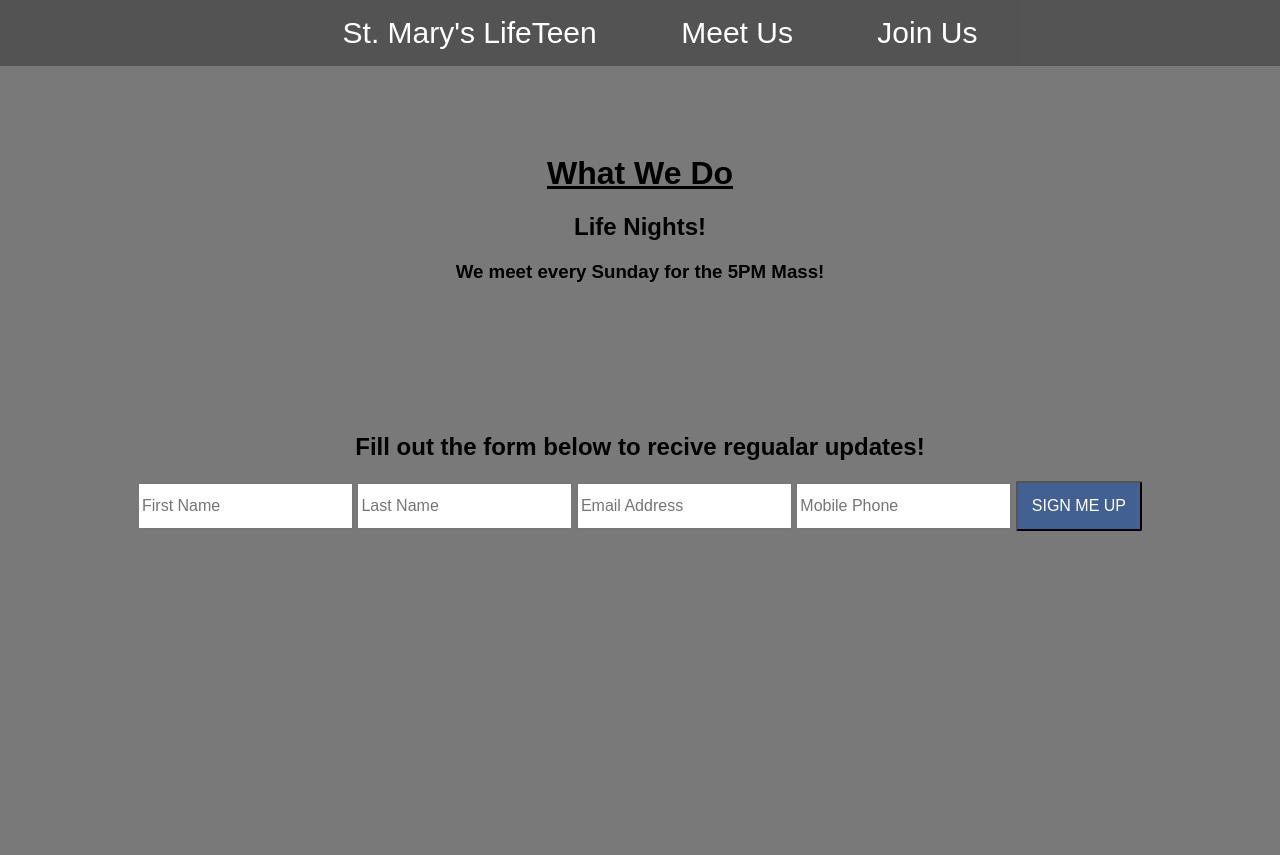
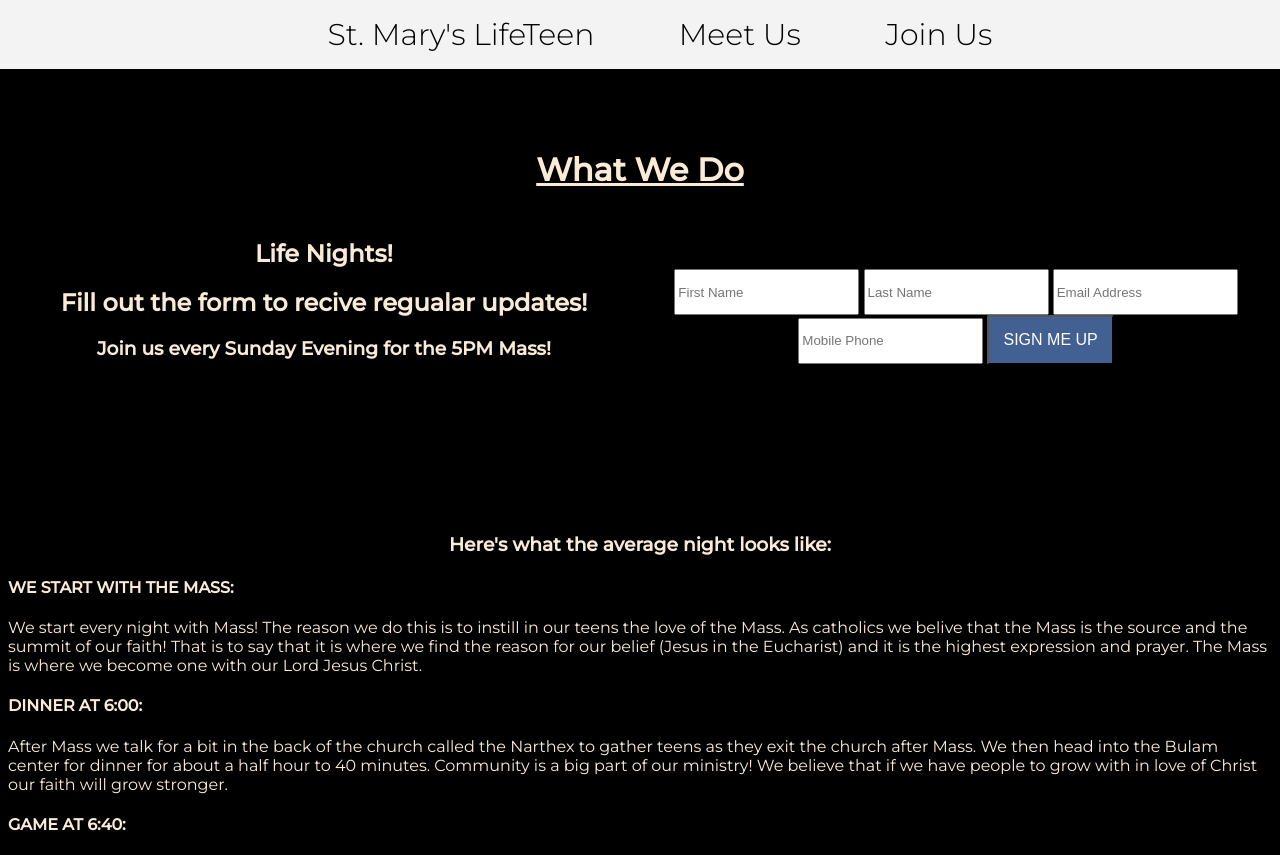
Before and after one commit to dukingham/LifeTeenWebsite, a plain HTML site: page joinUs.html in a window 1280 px wide. Before the commit the page ends 800 px from the top, so only its background shows below. Drawn offline with Linux system fonts and the light colour scheme.

Commit message:
background color change

```diff
--- a/index.css
+++ b/index.css
@@ -1,11 +1,13 @@
 body {
-    background-color: #797979;
+    background-color: #000000;
     font-family: 'Montserrat', sans-serif;
     text-align: center;
+    color: antiquewhite;
 }
 
 .nav {
-    background-color: #0000004f;
+    background-color: #f3f3f3;
+    color: #000000;
     box-sizing: border-box;
     display: block;
     text-align: center;
@@ -25,13 +27,13 @@ body {
     font-size: 30px;
     display: inline-block;
     font-weight: 300;
-    color: #fff;
+    color: #000;
     padding-left: 25px;
     padding-right: 25px;
 }
 
 .nav a {
-    color: #fff;
+    color: #000;
     margin: 15px;
     text-decoration: none;
 }
--- a/joinUs.css
+++ b/joinUs.css
@@ -1,14 +1,39 @@
+.join {
+    margin-top: 150px;
+    text-decoration: underline;
+    font-family: 'Montserrat', sans-serif;
+}
 
 .schedule {
     margin-top: 155px;
+    font-family: 'Montserrat', sans-serif;
 }
 
 .schedule h1 {
     text-decoration: underline;
 }
 
+.schedule h4 {
+    text-align: left;
+}
+
+.schedule p {
+    text-align: left;
+}
+
 .flocknote {
-    margin-top: 150px;
+    margin-top: 30px;
+    font-size: 16px;
+    display: flex;
+}
+
+.info {
+    width: 50%;
+}
+
+.form {
+    margin-top: 50px;
+    width: 50%;
 }
 
 button {
@@ -30,5 +55,4 @@ button:hover {
 
 input {
     height: 40px;
-    font-size: 16px;
 }
--- a/joinUs.html
+++ b/joinUs.html
@@ -4,6 +4,9 @@
     <meta charset="UTF-8">
     <meta http-equiv="X-UA-Compatible" content="IE=edge">
     <meta name="viewport" content="width=device-width, initial-scale=1.0">
+    <link rel="preconnect" href="https://fonts.googleapis.com">
+    <link rel="preconnect" href="https://fonts.gstatic.com" crossorigin>
+    <link href="https://fonts.googleapis.com/css2?family=Montserrat:ital,wght@0,200;0,300;0,400;0,500;1,100;1,200&display=swap" rel="stylesheet">
     <link rel="stylesheet" href="./index.css">
     <link rel="stylesheet" href="./joinUs.css">
     <title>JoinUs</title>
@@ -15,28 +18,48 @@
             <li><a href="./meetUs.html">Meet Us</a></li>
             <li><a href="./joinUs.html">Join Us</a></li>
         </ul>
+    </div>
+    <div class="join">
+        <h1>What We Do</h1>
+    </div>
+    <div class="flocknote">
+       <div class="info">
+        <h2>Life Nights!</h2>
+        <h2>Fill out the form to recive regualar updates!</h2>
+        <h3>Join us every Sunday Evening for the 5PM Mass!</h3>
 
+       </div>
+        <div class="form">
+          <form method="post" action="https://app.flocknote.com/group/648905/addToGroupFromOutside" target="_blank">
+             <input type="text" name="fname" placeholder="First Name" />
+             <input type="text" name="lname" placeholder="Last Name" />
+             <input type="email" name="email" placeholder="Email Address" />
+             <input type="tel" name="mobile_phone" placeholder="Mobile Phone" />
+             <button type="submit" value="submit">Sign Me Up</button>
+             </form>
+        </div>
     </div>
     <div class="schedule">
-        <h1>What We Do</h1>
-        <h2>Life Nights!</h2>
-        <h3>We meet every Sunday for the 5PM Mass!</h3>
+        <h3>Here's what the average night looks like:</h3>
+        <h4>WE START WITH THE MASS:</h4>
+        <p>
+            We start every night with Mass! The reason we do this is to instill in our teens the love of the Mass.
+            As catholics we belive that the Mass is the source and the summit of our faith! That is to say that it
+            is where we find the reason for our belief &#40Jesus in the Eucharist&#41 and it is the highest expression and prayer.
+            The Mass is where we become one with our Lord Jesus Christ.
+        </p>
+        <h4>DINNER AT 6:00:</h4>
+        <p>
+            After Mass we talk for a bit in the back of the church called the Narthex to gather teens as they exit the church after Mass.
+            We then head into the Bulam center for dinner for about a half hour to 40 minutes. Community is a big part of our ministry!
+            We believe that if we have people to grow with in love of Christ our faith will grow stronger.
+        </p>
+        <h4>GAME AT 6:40:</h4>
+        <p></p>
 
     </div>
 
-    <div class="flocknote">
-        <h2>Fill out the form below to recive regualar updates!</h2>
-         <form method="post" action="https://app.flocknote.com/group/648905/addToGroupFromOutside" target="_blank">
-            <input type="text" name="fname" placeholder="First Name" />
-            <input type="text" name="lname" placeholder="Last Name" />
-            <input type="email" name="email" placeholder="Email Address" />
-            <input type="tel" name="mobile_phone" placeholder="Mobile Phone" />
-            <button type="submit" value="submit">Sign Me Up</button>
-            </form>
-    </div>
-    <div>
 
-    </div>
 
 </body>
 </html>
```
Also changed, not shown: index.html (+1 -1 lines), meetUs.css (+6 -1 lines), meetUs.html (+2 -1 lines), 65125_resized.jpg, 1 other file.
